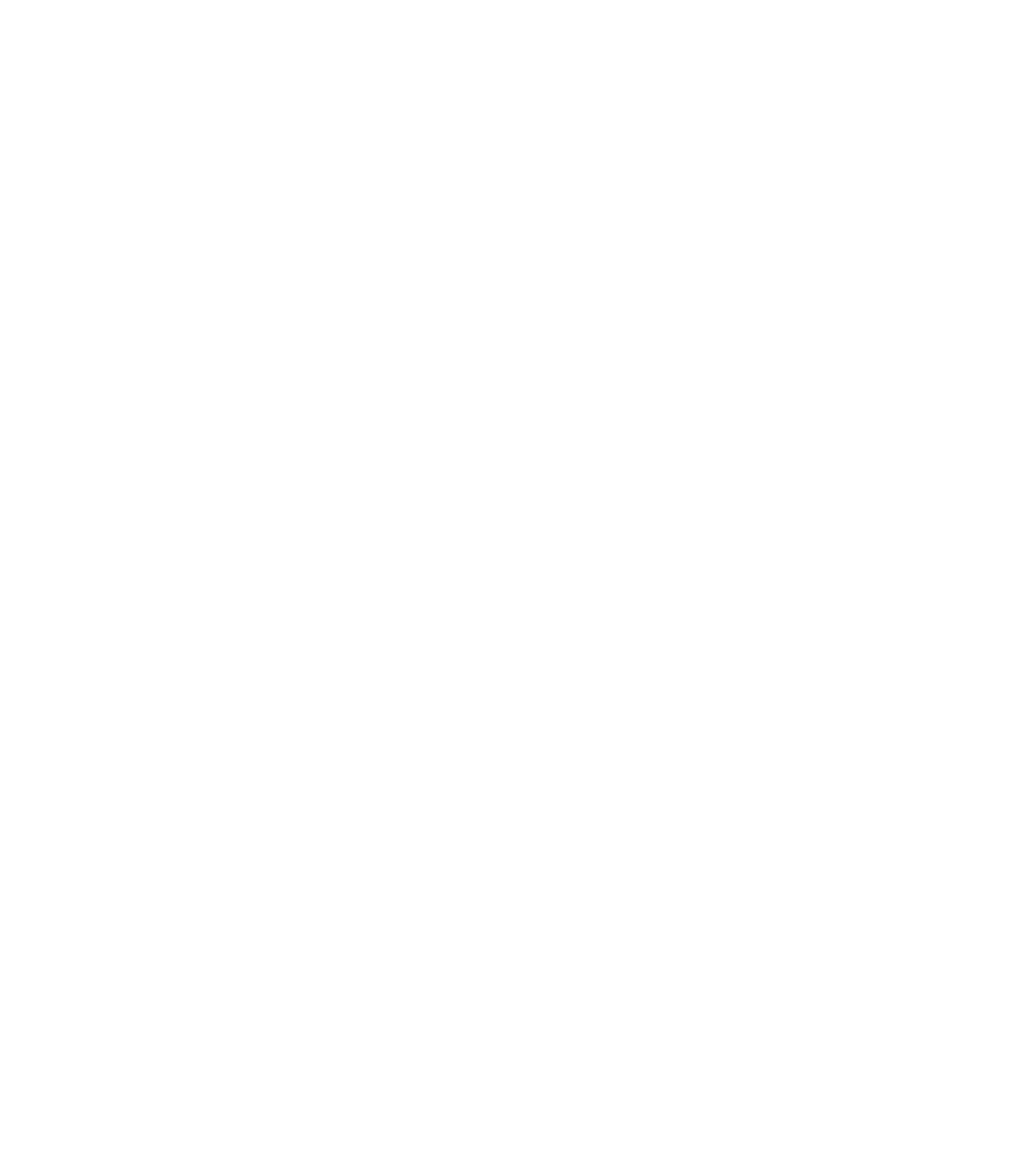
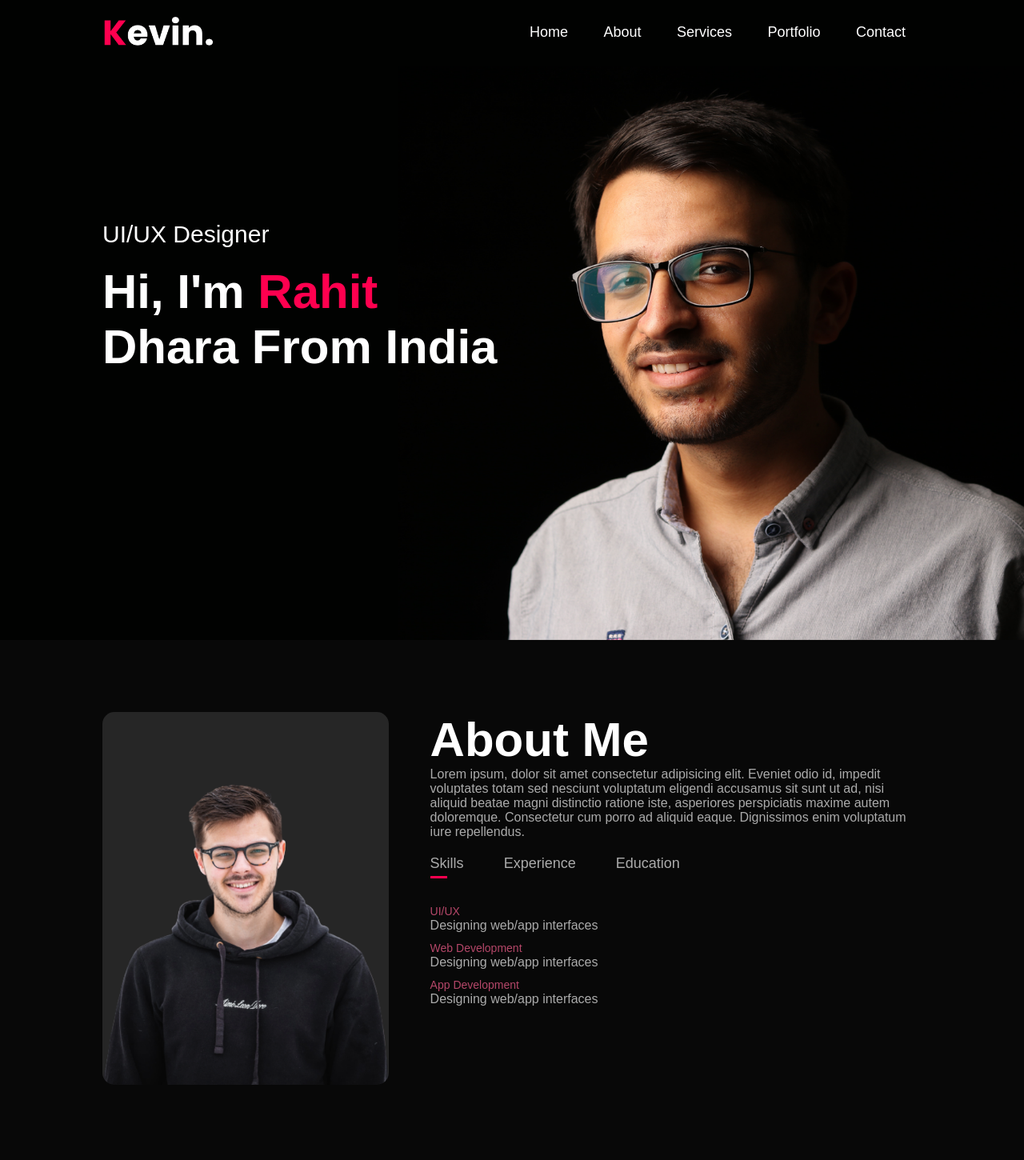
Before and after one commit to RahitXgit/portFolio2, a plain HTML site: page index.html in a window 1280 px wide. Shown: the whole page at 80% size. Before the commit the page ends 800 px from the top, so only its background shows below. Drawn offline with Linux system fonts and the light colour scheme.

Commit message:
onclick function in the tab-contents

```diff
--- a/index.html
+++ b/index.html
@@ -3,9 +3,72 @@
 <head>
     <meta charset="UTF-8">
     <meta name="viewport" content="width=device-width, initial-scale=1.0">
-    <title>Document</title>
+    <title>RahitX - Portfolio</title>
+    <link rel="stylesheet" href="style.css">
 </head>
 <body>
+    <div id="header">
+        <div class="container">
+            <nav>
+                <img src="images/logo.png" alt="" class="logo">
+                <ul>
+                    <li><a href="#">Home</a></li>
+                    <li><a href="#">About</a></li>
+                    <li><a href="#">Services</a></li>
+                    <li><a href="#">Portfolio</a></li>
+                    <li><a href="#">Contact</a></li>
+                </ul>
+            </nav>
 
+            <div class="header-text">
+                <p>UI/UX Designer</p>
+                <h1>Hi, I'm <span>Rahit</span> <br> Dhara From India</h1>
+            </div>
+        </div>
+    </div>
+
+    <!-- -----------------about-------------------- -->
+    <div id="about">
+        <div class="container">
+            <div class="row">
+                <div class="about-col-1">
+                    <img src="images/user.png" alt="">
+                </div>
+                <div class="about-col-2">
+                    <h1 class="sub-title">About Me</h1>
+                    <p>Lorem ipsum, dolor sit amet consectetur adipisicing elit. Eveniet odio id, impedit voluptates totam sed nesciunt voluptatum eligendi accusamus sit sunt ut ad, nisi aliquid beatae magni distinctio ratione iste, asperiores perspiciatis maxime autem doloremque. Consectetur cum porro ad aliquid eaque. Dignissimos enim voluptatum iure repellendus.</p>
+
+
+                    <div class="tab-titles">
+                        <p class="tab-links active-link" onclick="opetab('skills')">Skills</p>
+                        <p class="tab-links">Experience</p>
+                        <p class="tab-links">Education</p>
+                    </div>
+
+                    <div class="tab-contents active-tab">
+                        <ul>
+                            <li><span>UI/UX</span><br>Designing web/app interfaces</li>
+                            <li><span>Web Development</span><br>Designing web/app interfaces</li>
+                            <li><span>App Development</span><br>Designing web/app interfaces</li>
+                        </ul>
+                    </div>
+                    <div class="tab-contents ">
+                        <ul>
+                            <li><span>2021 - Current</span><br>Lorem ipsum dolor sit amet consectetur adipisicing elit.</li>
+                            <li><span>2019 - 2021</span><br>Lorem ipsum dolor sit amet.</li>
+                            <li><span>2017 - 2019</span><br>Lorem ipsum dolor sit amet consectetur adipisicing elit. Consequuntur.</li>
+                        </ul>
+                    </div>
+                    <div class="tab-contents">
+                        <ul>
+                            <li><span>2016</span><br>Designing web/app interfaces</li>
+                            <li><span>2016</span><br>Designing web/app interfaces</li>
+                            <li><span>2014</span><br>Designing web/app interfaces</li>
+                        </ul>
+                    </div>
+                </div>
+            </div>
+        </div>
+    </div>
 </body>
 </html>
--- a/style.css
+++ b/style.css
@@ -0,0 +1,153 @@
+*{
+    margin: 0;
+    padding: 0;
+    font-family: 'popins', sans-serif;
+    box-sizing: border-box;
+}
+
+body{
+    background-color: #080808;
+    color: #fff;
+}
+
+#header{
+    width: 100%;
+    height: 100vh;
+    background-image: url(/images/background.png);
+    background-size: cover;
+    background-position: center;
+}
+
+.container{
+    padding: 10px 10%;
+}
+
+nav{
+    display: flex;
+    align-items: center;
+    justify-content: space-between;
+    flex-wrap: wrap;
+}
+
+.logo{
+    width: 140px;
+}
+
+nav ul li{
+    display: inline-block;
+    list-style: none;
+    margin: 10px 20px;
+}
+
+nav ul li a{
+    color: #fff;
+    text-decoration: none;
+    font-size: 18px;
+    position: relative;
+}
+
+nav ul li a::after{
+    content: '';
+    width: 0;
+    height: 3px;
+    background: #ff004f;
+    position: absolute;
+    left: 0;
+    bottom: -6px;
+    transition: 0.5s;
+}
+
+nav ul li a:hover::after{
+    width: 100%;
+}
+
+.header-text{
+    margin-top: 20%;
+    font-size: 30px;
+}
+
+.header-text h1{
+    font-size: 60px;
+    margin-top: 20px;
+}
+
+.header-text h1 span{
+    color: #ff004f;
+}
+
+/* -------------------------about---------------------- */
+#about{
+    padding: 80px 0;
+    color: #ababab;
+}
+
+.row{
+    display: flex;
+    justify-content: space-between;
+    flex-wrap: wrap;
+}
+
+.about-col-1{
+    flex-basis: 35%;
+}
+
+.about-col-1 img{
+    width: 100%;
+    border-radius: 15px;
+}
+
+.about-col-2{
+    flex-basis: 60%;
+}
+
+.sub-title{
+    font-size: 60px;
+    font-weight: 600;
+    color: #fff;
+}
+
+.tab-titles{
+    display: flex;
+    margin: 20px 0 40px;
+}
+
+.tab-links{
+    margin-right: 50px;
+    font-size: 18px;
+    font-weight: 500;
+    cursor: pointer;
+    position: relative;
+}
+
+.tab-links::after{
+    content: '';
+    width: 0;
+    height: 3px;
+    background: #ff004f;
+    position: absolute;
+    left: 0;
+    bottom: -8px;
+    transition: 0.5s;
+}
+
+.tab-links.active-link::after{
+    width: 50%;
+}
+
+.tab-contents ul li{
+    list-style: none;
+    margin: 10px 0;
+}
+
+.tab-contents ul li span{
+    color: #b54769;
+    font-size: 14px;
+}
+
+.tab-contents{
+    display: none;
+}
+
+.tab-contents.active-tab{
+    display: block;
+}
```
Also changed, not shown: images/back.png (added).
